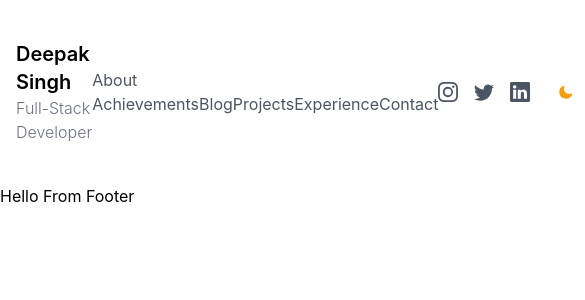
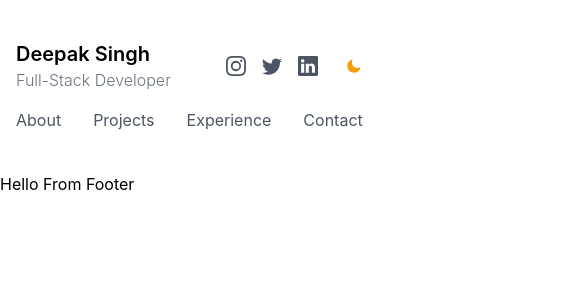
Before and after one commit to MalwarePerseus/Portfolio, a Next.js app: page / in a window 390 px wide. Shown: the top 300 px of the page, 585 px wide, since content can reach past the window. Built offline with nearby package versions, Linux system fonts and the light colour scheme.

Commit message:
Added Responsive Styles

```diff
--- a/components/Navbar.js
+++ b/components/Navbar.js
@@ -29,7 +29,7 @@ export default function Navbar() {
                     </Link>
                 </div>
 
-                <div className="">
+                <div className="space-x-8 hidden md:block">
                     <Link href="/about">
                         <a
                             className={`text-base  ${router.asPath === "/about"? "text-gray-800 font-bold dark:text-gray-400": "text-gray-600 dark:text-gray-300 font-normal "
@@ -248,7 +248,28 @@ export default function Navbar() {
                         )}
                     </button>
                 </div>
-
+            </div>
+            <div className="space-x-8 block md:hidden mt-4">
+                <Link href="/about">
+                    <a className="text-base font-normal text-gray-600 dark:text-gray-300">
+                        About
+                    </a>
+                </Link>
+                <Link href="/projects">
+                    <a className="text-base font-normal text-gray-600 dark:text-gray-300">
+                        Projects
+                    </a>
+                </Link>
+                <Link href="/experience">
+                    <a className="text-base font-normal text-gray-600 dark:text-gray-300">
+                        Experience
+                    </a>
+                </Link>
+                <Link href="/contact">
+                    <a className="text-base font-normal text-gray-600 dark:text-gray-300">
+                        Contact
+                    </a>
+                </Link>
             </div>
         </div>
     )
```
